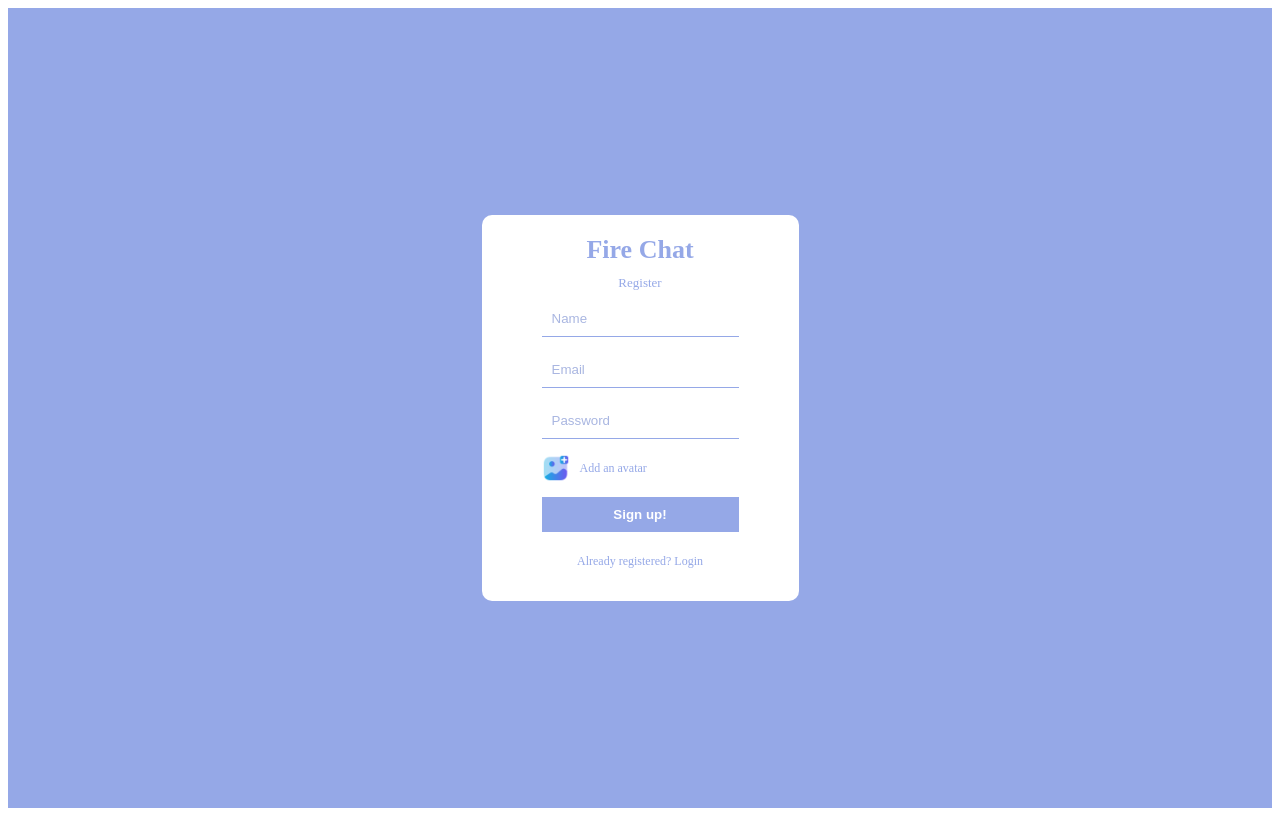
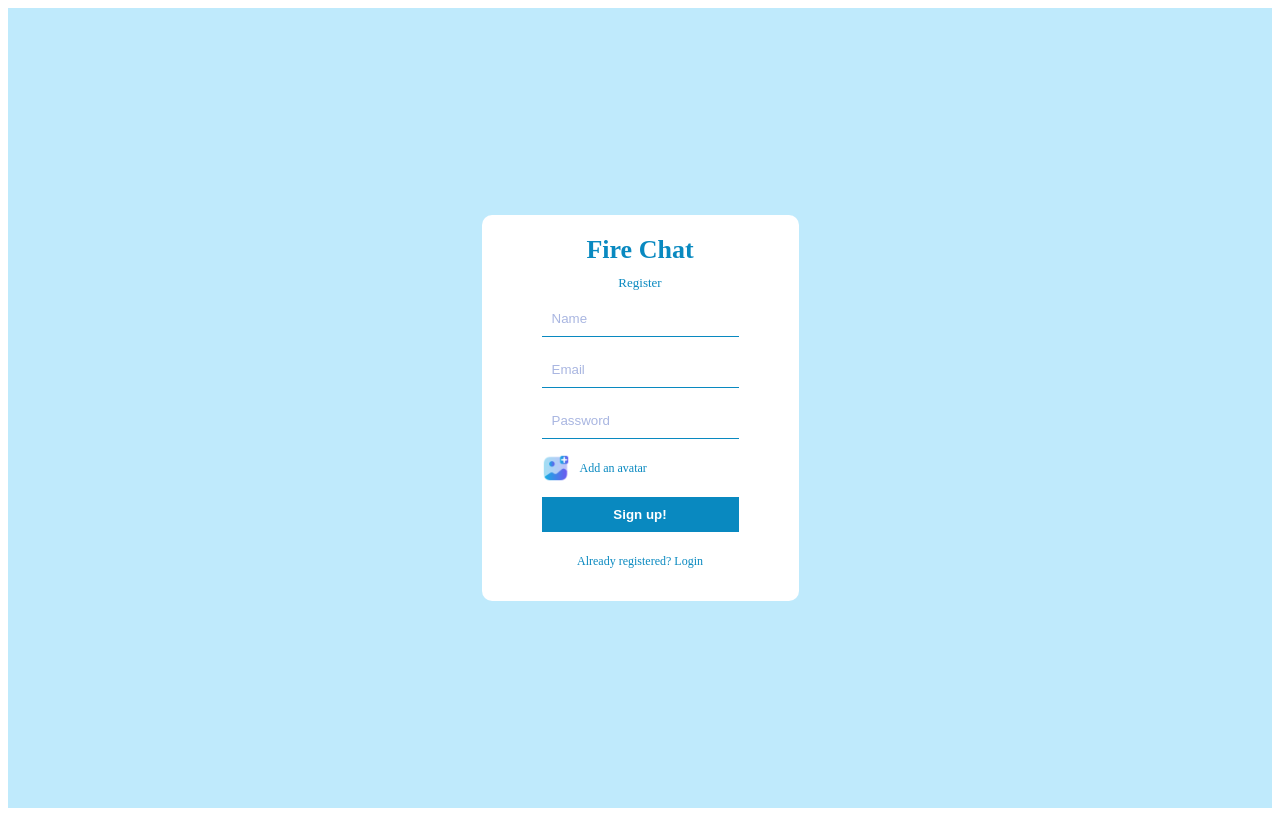
Before and after one commit to dabhisharad13/chat-app, a React (Create React App) app: page / in a window 1280 px wide. Built offline with nearby package versions, Linux system fonts and the light colour scheme.

Commit message:
Changed the color scheme of Register

```diff
--- a/src/style.scss
+++ b/src/style.scss
@@ -1,5 +1,5 @@
 .formContainer {
-  background-color: rgb(149, 168, 231);
+  background-color: rgb(191, 234, 252);
   height: 100vh;
   display: flex;
   align-items: center;
@@ -15,13 +15,13 @@
     align-items: center;
 
     .register-logo-title {
-      color: rgb(149, 168, 231);
+      color: rgb(9, 137, 192);
       font-weight: bold;
       font-size: 26px;
     }
 
     .register-title {
-      color: rgb(149, 168, 231);
+      color: rgb(9, 137, 192);
       font-size: 13px;
     }
 
@@ -33,7 +33,7 @@
       input {
         padding: 10px;
         border: none;
-        border-bottom: 1px solid rgb(149, 168, 231);
+        border-bottom: 1px solid rgb(9, 137, 192);
         &::placeholder {
           color: rgb(169, 182, 225);
         }
@@ -43,7 +43,7 @@
         display: flex;
         align-items: center;
         gap: 10px;
-        color: rgb(149, 168, 231);
+        color: rgb(9, 137, 192);
         font-size: 12px;
         cursor: pointer;
 
@@ -53,7 +53,7 @@
         }
       }
       button {
-        background-color: rgb(149, 168, 231);
+        background-color: rgb(9, 137, 192);
         color: white;
         padding: 10px;
         border: none;
@@ -63,7 +63,7 @@
     }
     p {
       font-size: 12px;
-      color: rgb(149, 168, 231);
+      color: rgb(9, 137, 192);
     }
   }
 }
```
